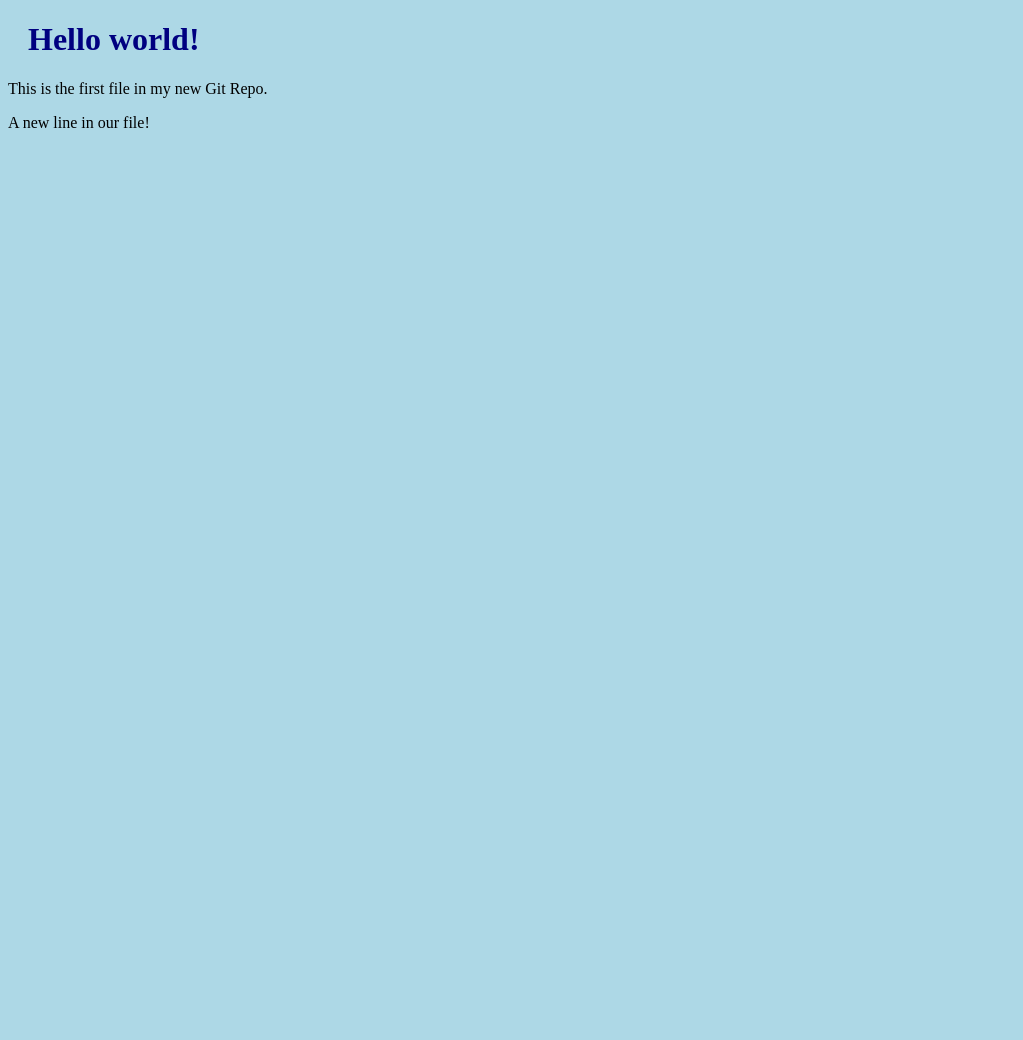
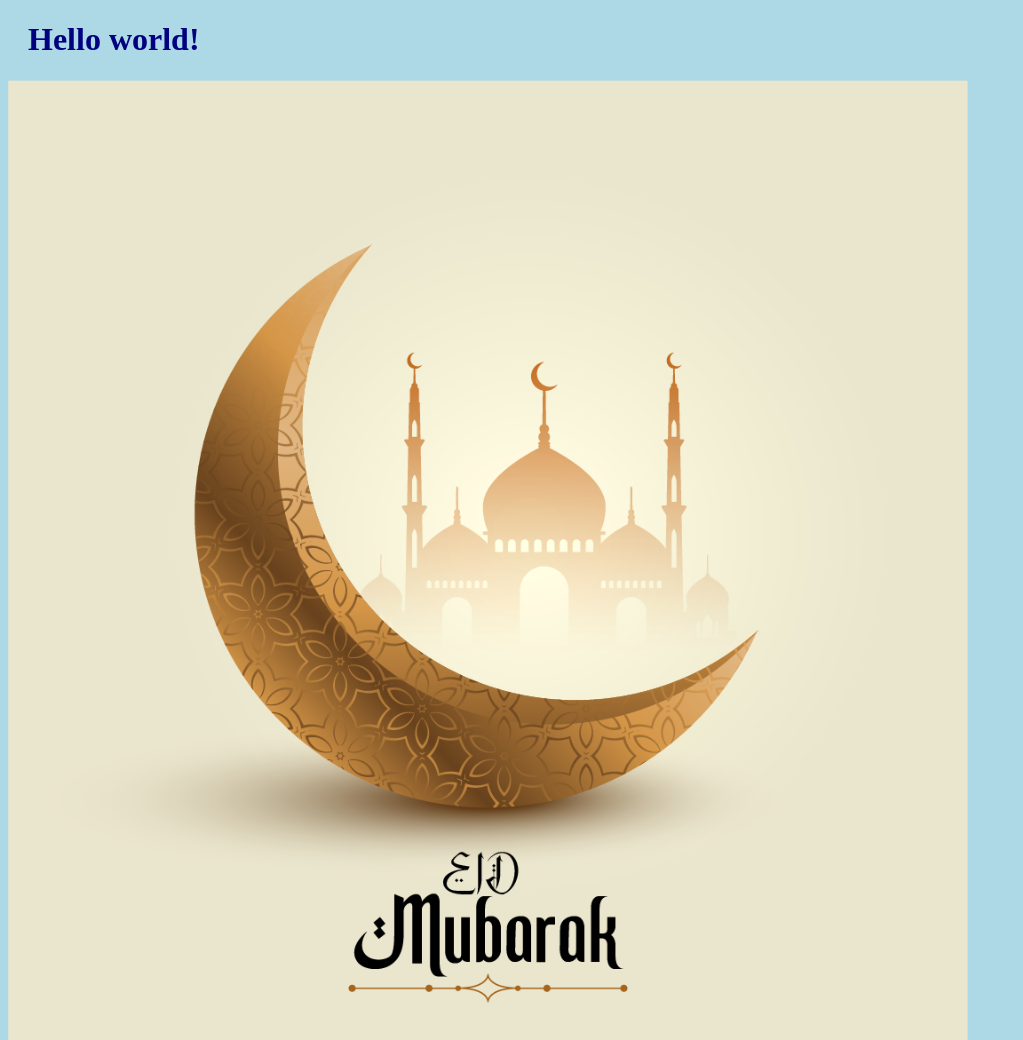
Before and after one commit to DavidAmoako/hello-world, a plain HTML site: page index.html in a window 1280 px wide. Shown: the top 1040 px of the page, without its empty margins (0-1023 px from the left). Before the commit the page ends 800 px from the top, so only its background shows below. Drawn offline with Linux system fonts and the light colour scheme.

Commit message:
Added image to Hello World

```diff
--- a/index.html
+++ b/index.html
@@ -7,6 +7,7 @@
 <body>
 
 <h1>Hello world!</h1>
+<div><img src="img_hello_world.png" alt="Hello World from Space" style="width:100%;max-width:960px"></div>
 <p>This is the first file in my new Git Repo.</p>
 <p>A new line in our file!</p>
 
```
Also changed, not shown: img_hello_world.png (added).
